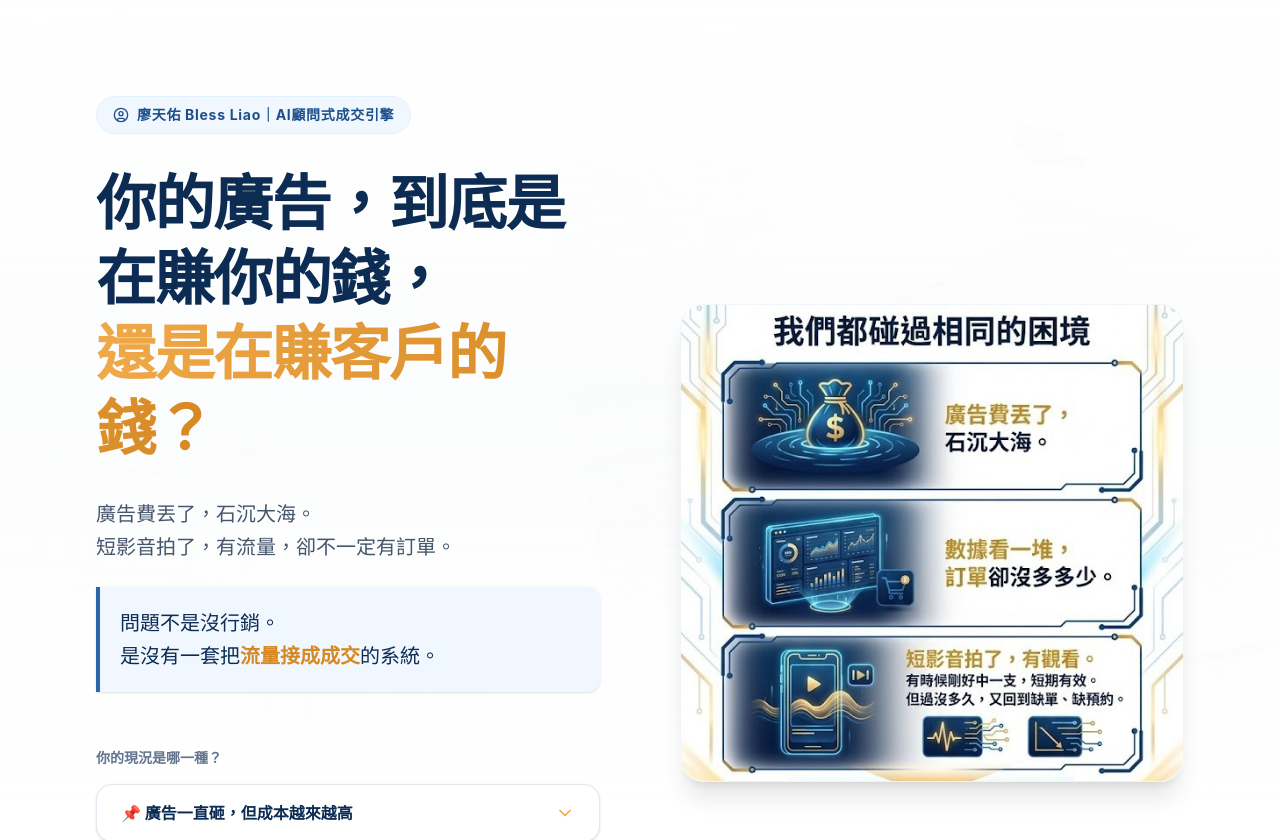
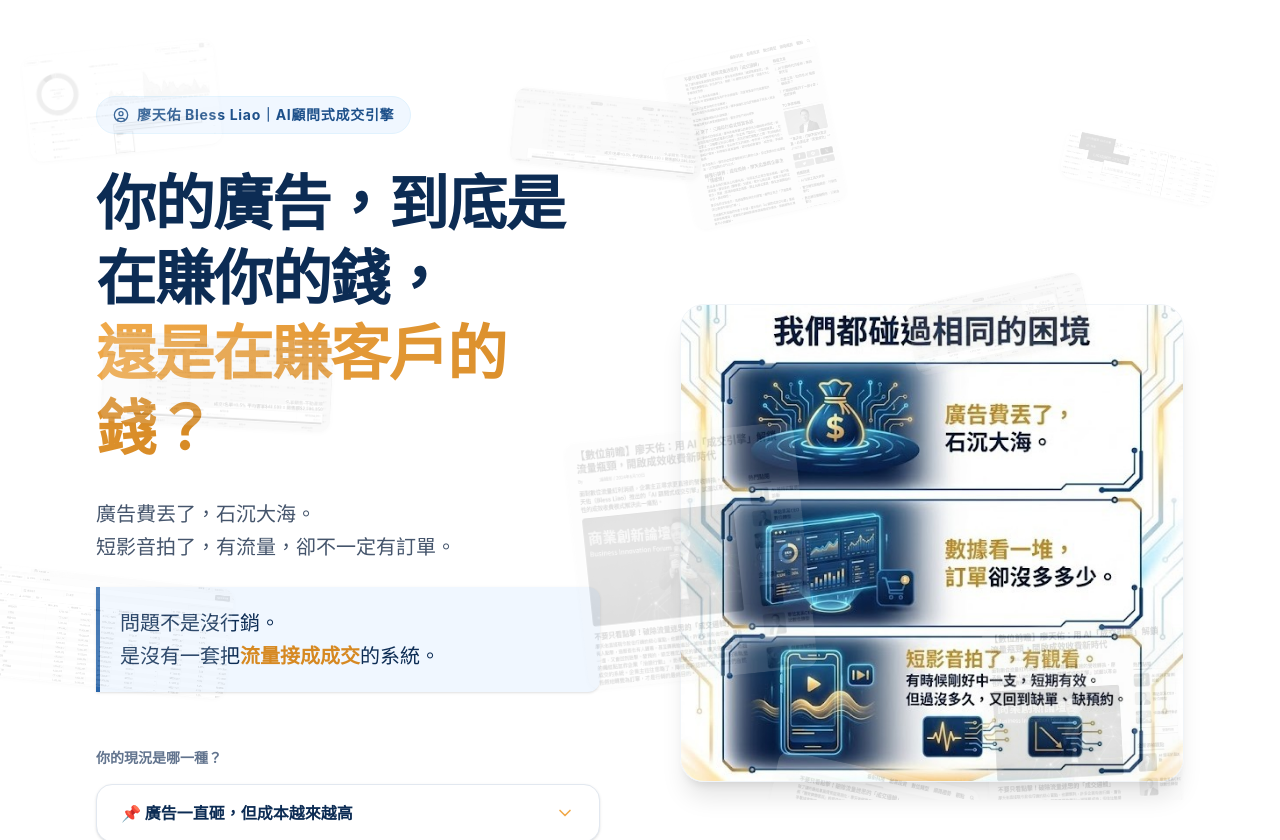
Before and after one commit to bless25min/AD, a React (Vite) app: page / in a window 1280 px wide. Shown: the top 840 px of the page. Built offline with nearby package versions, Linux system fonts and the light colour scheme.

Commit message:
Update FloatingProofsBackground.tsx

```diff
--- a/src/components/FloatingProofsBackground.tsx
+++ b/src/components/FloatingProofsBackground.tsx
@@ -1,5 +1,4 @@
 import React from 'react';
-import { motion } from 'framer-motion';
 
 const IMAGES = [
   '/images/proofs/廣告成效.jpg',
@@ -16,57 +15,43 @@ const IMAGES = [
 interface ProofProps {
   src: string;
   className: string;
-  delay: number;
-  duration: number;
-  yOffset: number;
 }
 
-const FloatingProof: React.FC<ProofProps> = ({ src, className, delay, duration, yOffset }) => {
+const StaticProof: React.FC<ProofProps> = ({ src, className }) => {
   return (
-    <motion.div
-      className={`absolute ${className} overflow-hidden rounded-xl shadow-2xl`}
-      initial={{ opacity: 0, y: 50 }}
-      animate={{
-        opacity: [0.03, 0.08, 0.03],
-        y: [0, yOffset, 0]
-      }}
-      transition={{
-        opacity: { duration, repeat: Infinity, ease: "easeInOut", delay },
-        y: { duration: duration * 1.5, repeat: Infinity, ease: "easeInOut", delay: delay * 0.5 }
-      }}
+    <div
+      className={`absolute ${className} overflow-hidden rounded-xl shadow-sm`}
       style={{
-        filter: 'grayscale(100%) contrast(120%)',
+        opacity: 0.15, // 調整至可見的微半透明
+        filter: 'grayscale(100%)', // 轉成灰階以避免色彩干擾背景
         mixBlendMode: 'multiply'
       }}
     >
-      <img src={src} alt="proof" className="w-full h-full object-cover opacity-80" />
-    </motion.div>
+      <img src={src} alt="proof" className="w-full h-full object-cover" />
+    </div>
   );
 };
 
 export const FloatingProofsBackground: React.FC<{ className?: string }> = ({ className = '' }) => {
+  // 建立大範圍的隨機散落感
   return (
-    <div className={`fixed inset-0 w-full h-full pointer-events-none z-0 overflow-hidden ${className}`}>
-      {/* 讓底色帶有一點漸層，讓小圖不會太過突兀 */}
-      <div className="absolute inset-0 bg-gradient-to-b from-white via-slate-50/50 to-white z-10"></div>
+    <div className={`fixed inset-0 w-full h-full pointer-events-none z-10 overflow-hidden ${className}`}>
+      <div className="relative w-full h-[120vh] max-w-[1600px] mx-auto mix-blend-multiply">
+        <StaticProof src={IMAGES[0]} className="w-[15%] top-[5%] left-[2%] -rotate-6" />
+        <StaticProof src={IMAGES[1]} className="w-[12%] top-[15%] right-[5%] rotate-12" />
+        <StaticProof src={IMAGES[2]} className="w-[18%] top-[35%] left-[8%] rotate-3" />
+        <StaticProof src={IMAGES[3]} className="w-[14%] top-[30%] right-[15%] -rotate-12" />
+        <StaticProof src={IMAGES[4]} className="w-[20%] top-[60%] left-[-2%] rotate-6" />
+        <StaticProof src={IMAGES[5]} className="w-[15%] top-[65%] right-[8%] -rotate-3" />
+        <StaticProof src={IMAGES[6]} className="w-[12%] top-[85%] left-[18%] -rotate-6" />
+        <StaticProof src={IMAGES[7]} className="w-[16%] top-[80%] right-[25%] rotate-12" />
+        <StaticProof src={IMAGES[8]} className="w-[22%] top-[90%] right-[-5%] -rotate-12" />
 
-      {/* Layout for scattered images */}
-      <div className="relative w-full h-full max-w-[1400px] mx-auto opacity-70">
-        <FloatingProof src={IMAGES[0]} className="w-48 md:w-64 top-[5%] left-[2%] -rotate-6" delay={0} duration={8} yOffset={-30} />
-        <FloatingProof src={IMAGES[1]} className="w-40 md:w-56 top-[15%] right-[5%] rotate-12" delay={2} duration={9} yOffset={25} />
-        <FloatingProof src={IMAGES[2]} className="w-52 md:w-72 top-[35%] left-[10%] rotate-3" delay={4} duration={10} yOffset={-20} />
-        <FloatingProof src={IMAGES[3]} className="w-48 md:w-64 top-[30%] right-[15%] -rotate-12" delay={1} duration={11} yOffset={40} />
-        <FloatingProof src={IMAGES[4]} className="w-56 md:w-80 top-[55%] left-[-5%] rotate-6" delay={3} duration={12} yOffset={-35} />
-        <FloatingProof src={IMAGES[5]} className="w-44 md:w-60 top-[60%] right-[2%] -rotate-3" delay={5} duration={9} yOffset={30} />
-        <FloatingProof src={IMAGES[6]} className="w-40 md:w-56 top-[80%] left-[20%] -rotate-6" delay={2} duration={8} yOffset={-20} />
-        <FloatingProof src={IMAGES[7]} className="w-48 md:w-64 top-[75%] right-[25%] rotate-12" delay={4} duration={10} yOffset={25} />
-        <FloatingProof src={IMAGES[8]} className="w-64 md:w-96 top-[85%] right-[-10%] -rotate-12" delay={1} duration={11} yOffset={-40} />
-
-        {/* Fill more spaces with staggered duplicates for a "paved" look */}
-        <FloatingProof src={IMAGES[2]} className="w-32 md:w-48 top-[10%] left-[40%] rotate-45 opacity-50" delay={3} duration={13} yOffset={-20} />
-        <FloatingProof src={IMAGES[5]} className="w-40 md:w-56 top-[45%] left-[45%] -rotate-12 opacity-50" delay={7} duration={10} yOffset={30} />
-        <FloatingProof src={IMAGES[0]} className="w-36 md:w-52 top-[80%] left-[60%] rotate-12 opacity-50" delay={2} duration={9} yOffset={-25} />
-        <FloatingProof src={IMAGES[7]} className="w-48 md:w-64 top-[5%] right-[40%] -rotate-12 opacity-50" delay={6} duration={12} yOffset={25} />
+        {/* 補充中間縫隙，營造鋪滿的感覺 */}
+        <StaticProof src={IMAGES[2]} className="w-[15%] top-[10%] left-[40%] rotate-6 opacity-40" />
+        <StaticProof src={IMAGES[5]} className="w-[18%] top-[45%] left-[45%] -rotate-6 opacity-40" />
+        <StaticProof src={IMAGES[0]} className="w-[14%] top-[85%] left-[55%] rotate-12 opacity-40" />
+        <StaticProof src={IMAGES[7]} className="w-[12%] top-[5%] right-[35%] -rotate-12 opacity-40" />
       </div>
     </div>
   );
```
